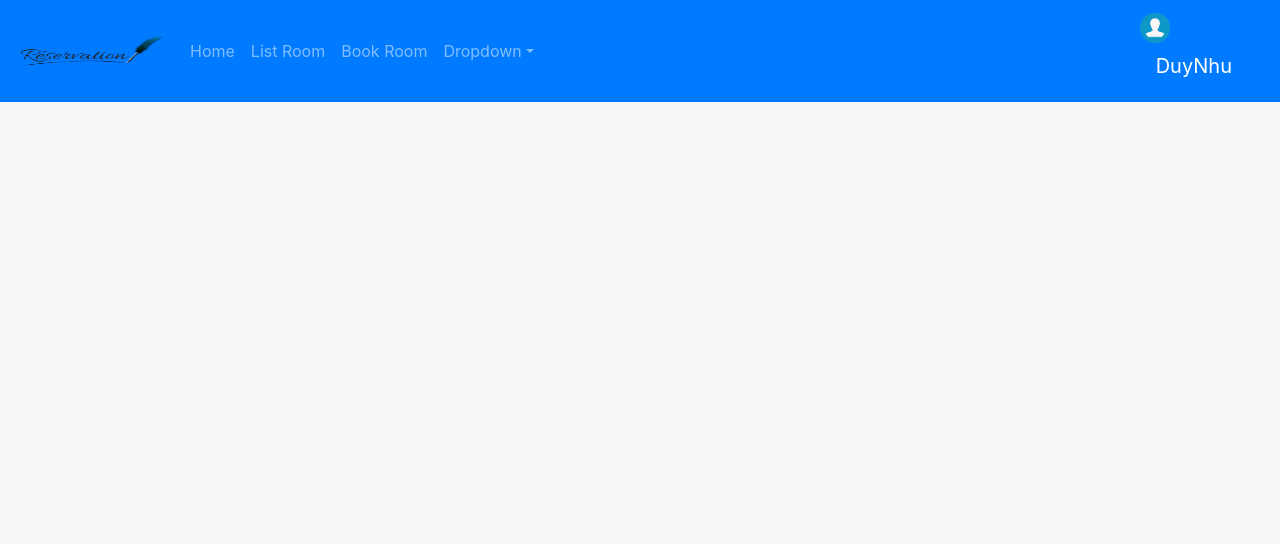
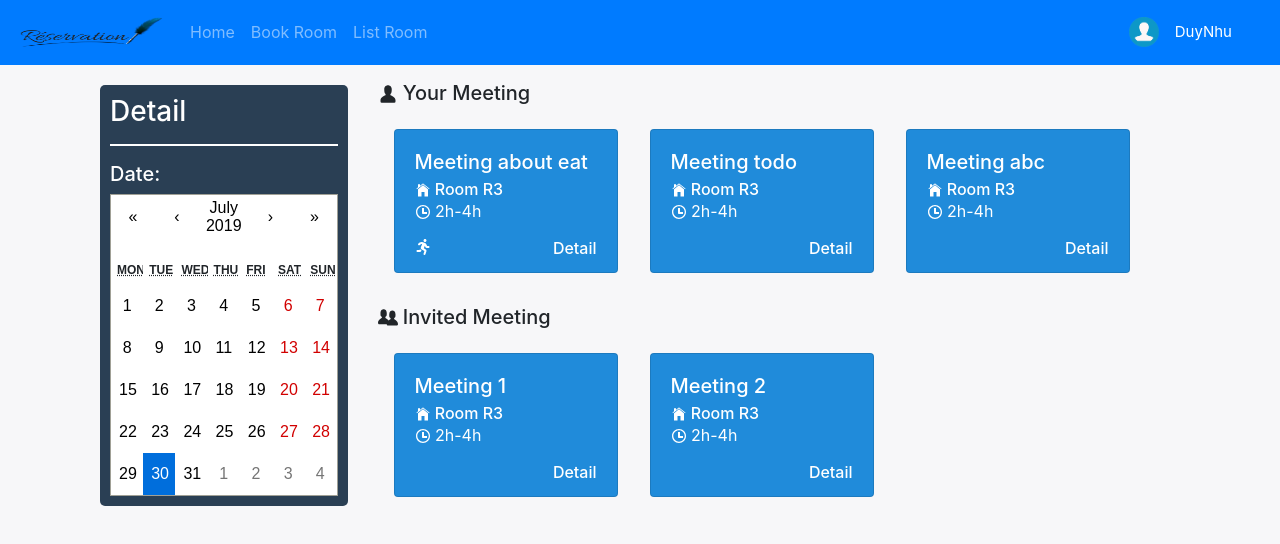
Before and after one commit to sieunhanvodich/room-reservation, a React (Create React App) app: page /home-user in a window 1280 px wide. Shown: the top 544 px of the page. Built offline with nearby package versions, Linux system fonts and the light colour scheme.

Commit message:
refs #2 duy update 8/1

```diff
--- a/src/App.css
+++ b/src/App.css
@@ -0,0 +1,4 @@
+.inforUser{
+  display: flex;
+  align-items: center;
+}
--- a/src/App.js
+++ b/src/App.js
@@ -4,7 +4,7 @@ import RouterURL from './config/RouterURL'
 import { BrowserRouter as Router } from "react-router-dom";
 import user from './resources/img/user.png'
 import logo from './resources/img/reserve.png'
-import { Nav, NavDropdown, Navbar } from 'react-bootstrap'
+import { Nav, Navbar } from 'react-bootstrap'
 
 export default class App extends Component {
 
@@ -12,7 +12,7 @@ export default class App extends Component {
     return (
       <Router>
         <Navbar collapseOnSelect expand="lg" bg="primary" variant="dark">
-            <Navbar.Brand href="#home">
+          <Navbar.Brand href="/">
             <img
                 src={logo}
                 width="150"
@@ -24,16 +24,9 @@ export default class App extends Component {
           <Navbar.Toggle aria-controls="responsive-navbar-nav" />
           <Navbar.Collapse id="responsive-navbar-nav">
             <Nav className="mr-auto">
-                <Nav.Link href="/homeUser">Home</Nav.Link>
+              <Nav.Link href="/home-user">Home</Nav.Link>
+              <Nav.Link href="#pricing">Book Room</Nav.Link>
               <Nav.Link href="#pricing">List Room</Nav.Link>
-                <Nav.Link href="#pricing">Book Room</Nav.Link>
-                <NavDropdown title="Dropdown" id="collasible-nav-dropdown">
-                  <NavDropdown.Item href="#action/3.1">Action</NavDropdown.Item>
-                  <NavDropdown.Item href="#action/3.2">Another action</NavDropdown.Item>
-                  <NavDropdown.Item href="#action/3.3">Something</NavDropdown.Item>
-                  <NavDropdown.Divider />
-                  <NavDropdown.Item href="#action/3.4">Separated link</NavDropdown.Item>
-                </NavDropdown>
             </Nav>
             <Navbar.Brand className="inforUser">
                 <img
@@ -43,12 +36,11 @@ export default class App extends Component {
                   className="d-inline-block align-top"
                   alt=""
                 />
-                <Nav.Link style={{ color: 'white' }} href="#deets">DuyNhu</Nav.Link>
+                <Nav.Link style={{ color: 'white', fontSize:'15px'}} href="#deets">DuyNhu</Nav.Link>
               </Navbar.Brand>
           </Navbar.Collapse>
         </Navbar>
         <RouterURL />
-        {/* <div style={{height: "50px", backgroundColor: "red"}}></div> */}
       </Router>
 
     )
--- a/src/components/datePicker/DatePicker.js
+++ b/src/components/datePicker/DatePicker.js
@@ -7,7 +7,7 @@ export default class DatePickerr extends Component {
     date: new Date(),
   }
 
-  onChange = date => this.setState({ date })
+  onChange = date => this.setState({ date }, ()=>{console.log(date)})
 
   render() {
     return (
@@ -15,7 +15,7 @@ export default class DatePickerr extends Component {
         <div>
           <h3 className="title">Detail</h3>
           <hr className="hr"></hr>
-          <h5 className="title">Date: </h5>
+          <h5 className="title">Date:</h5>
         </div>
         <div className="datePicker">
           <Calendar
--- a/src/components/datePicker/datePicker.css
+++ b/src/components/datePicker/datePicker.css
@@ -3,6 +3,9 @@
   background-color: #2a3f54;
   padding: 10px;
   border-radius: 5px;
+}
+.react-calendar{
+  width: 100%;
 }
 @media (min-width:366px) and (max-width:415px){
   .datePicker{
--- a/src/config/RouterURL.js
+++ b/src/config/RouterURL.js
@@ -7,7 +7,7 @@ class RouterURL extends Component {
   render() {
     return (
       <Container>
-        <Route exact path="/homeUser" component={HomeScreen} />
+        <Route exact path="/home-user" component={HomeScreen} />
       </Container>
     );
   }
```
Lines whose indentation alone changed are shown as unchanged.
